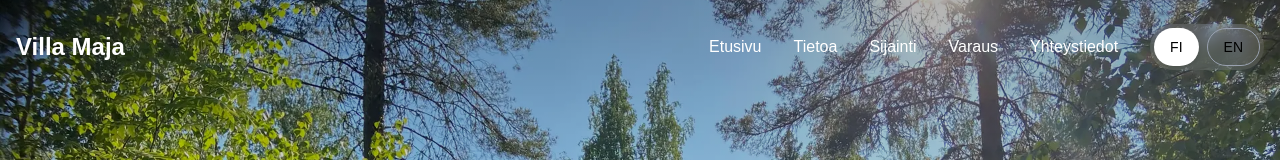
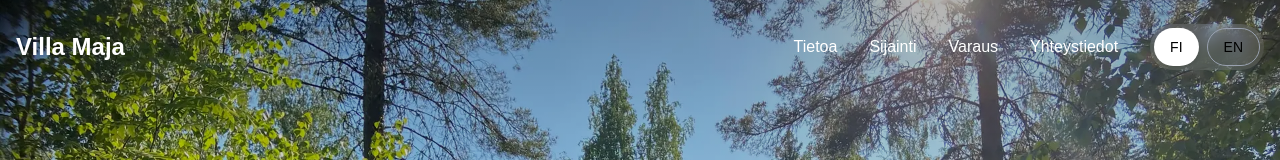
Before and after one commit to Moontags/villamaja, a Next.js app: page / in a window 1280 px wide. Shown: the top 160 px of the page. Built offline with nearby package versions, Linux system fonts and the light colour scheme.

Commit message:
Home page link

```diff
--- a/app/page.tsx
+++ b/app/page.tsx
@@ -762,14 +762,14 @@ export default function VillaMajaWebsite() {
         scrolled ? 'bg-white shadow-lg py-4' : 'bg-transparent py-6'
       }`}>
         <div className="max-w-7xl mx-auto px-4 flex justify-between items-center">
-          <div className={`text-2xl font-bold transition-colors ${scrolled ? 'text-blue-600' : 'text-white'}`}>
+          <a
+            href="#home"
+            className={`text-2xl font-bold transition-colors ${scrolled ? 'text-blue-600' : 'text-white'}`}
+          >
             Villa Maja
-          </div>
+          </a>
 
           <div className="hidden md:flex items-center gap-8">
-            <a href="#home" className={`hover:opacity-75 transition-opacity ${scrolled ? 'text-gray-800' : 'text-white'}`}>
-              {t.nav.home}
-            </a>
             <a href="#about" className={`hover:opacity-75 transition-opacity ${scrolled ? 'text-gray-800' : 'text-white'}`}>
               {t.nav.about}
             </a>
@@ -797,7 +797,6 @@ export default function VillaMajaWebsite() {
         {mobileMenuOpen && (
           <div className="md:hidden absolute top-full left-0 right-0 bg-white/95 backdrop-blur-sm">
             <div className="max-w-7xl mx-auto px-4 py-4 flex flex-col gap-4">
-              <a href="#home" onClick={closeMobileMenu} className="text-gray-800 hover:text-blue-600 py-2">{t.nav.home}</a>
               <a href="#about" onClick={closeMobileMenu} className="text-gray-800 hover:text-blue-600 py-2">{t.nav.about}</a>
               <a href="#location" onClick={closeMobileMenu} className="text-gray-800 hover:text-blue-600 py-2">{t.nav.location}</a>
               <a href="#booking" onClick={closeMobileMenu} className="text-gray-800 hover:text-blue-600 py-2">{t.nav.booking}</a>
```
